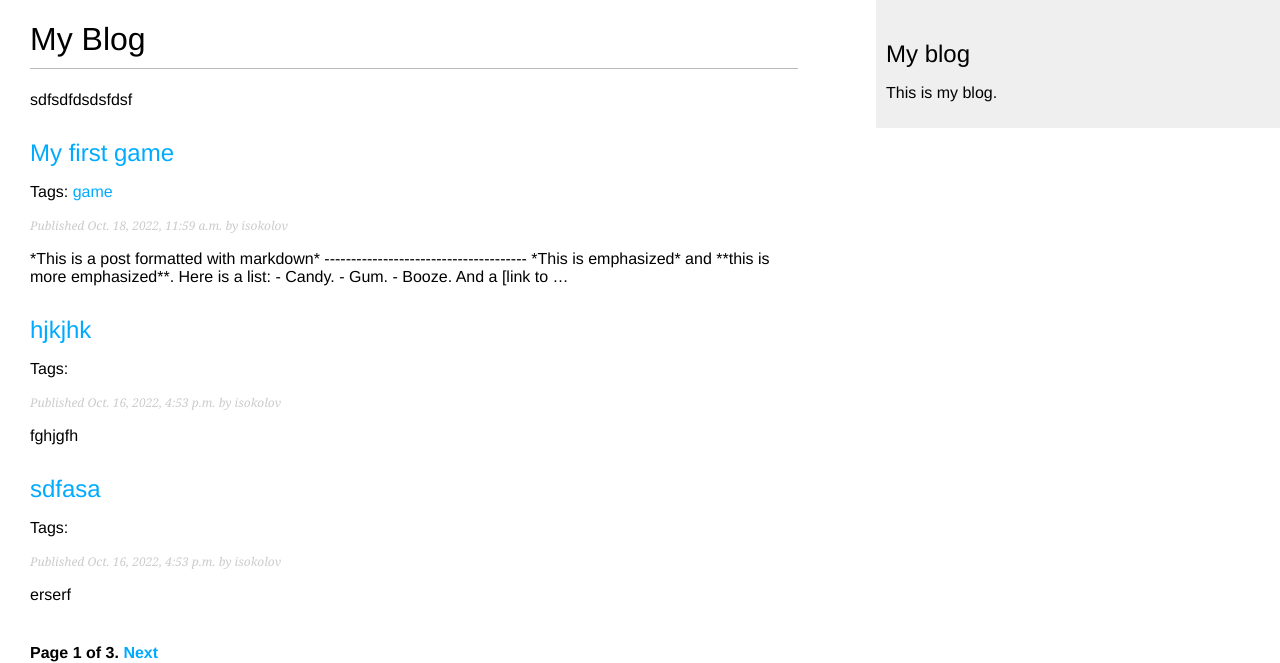
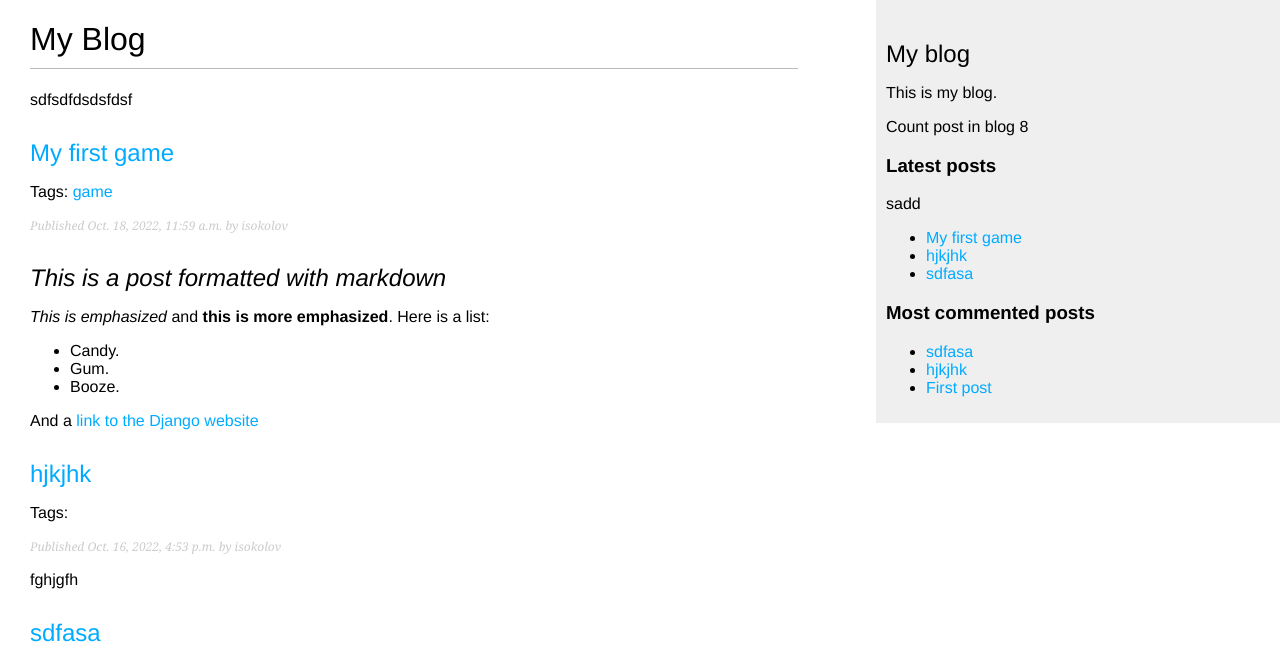
Before and after one commit to isokolovJINR/django_app, a Django app: page /blog in a window 1280 px wide. Shown: the top 663 px of the page. Run offline with Django 4.2, Linux system fonts and the light colour scheme; data comes from the database, SQL or seed files in the repository; both versions use the stored data as it was after the commit.

Commit message:
custom template tags and filters

```diff
--- a/mysite/blog/templates/blog/base.html
+++ b/mysite/blog/templates/blog/base.html
@@ -1,3 +1,4 @@
+{% load blog_tags %}
 {% load static %}
 <!DOCTYPE html>
 <html lang="en">
@@ -14,6 +15,19 @@
         <div id="sidebar">
             <h2>My blog</h2>
             <p>This is my blog.</p>
+            <p>Count post in blog {% total_posts %}</p>
+            <h3>Latest posts</h3>
+            {% show_latest_posts 3 %}
+
+            <h3>Most commented posts</h3>
+            {% get_most_commented_posts 3 as most_commentes_posts %}
+            <ul>
+                {% for post in most_commentes_posts %}
+                    <li>
+                        <a href="{{ post.get_absolute_url }}">{{ post.title }}</a>
+                    </li>
+                {% endfor %}
+            </ul>
         </div>
     </body>
 </html>
--- a/mysite/blog/templates/blog/post/detail.html
+++ b/mysite/blog/templates/blog/post/detail.html
@@ -1,11 +1,12 @@
 {% extends "blog/base.html" %}
+{% load blog_tags %}
 {% block title %}{{ post.title }}{% endblock %}
 {% block content %}
     <h1>{{ post.title }}</h1>
     <p class="date">
     Published {{ post.publish }} by {{ post.author }}
     </p>
-    {{ post.body|linebreaks }}
+    {{ post.body|markdown }}
 <h2>Similar posts</h2>
     {% for post in similar_posts %}
         <p>
--- /dev/null
+++ b/mysite/blog/templates/blog/post/latest_posts.html
@@ -0,0 +1,8 @@
+sadd
+<ul>
+    {% for post in latest_posts %}
+        <li>
+            <a href="{{ post.get_absolute_url }}">{{ post.title }}</a>
+        </li>
+    {% endfor %}
+</ul>
--- a/mysite/blog/templates/blog/post/list.html
+++ b/mysite/blog/templates/blog/post/list.html
@@ -1,4 +1,5 @@
 {% extends "blog/base.html" %}
+{% load blog_tags %}
 {% block title %}My Blog{% endblock %}
 {% block content %}
     <h1>My Blog</h1>
@@ -25,7 +26,7 @@
         <p class="date">
             Published {{ post.publish }} by {{ post.author }}
         </p>
-        {{ post.body|truncatewords:30|linebreaks }}
+        {{ post.body|markdown|truncatewords_html:30 }}
     {% endfor %}
 <!--    {% include "./pagination.html" with page=posts %}-->
     {% include "./pagination.html" with page=posts %}
--- /dev/null
+++ b/mysite/blog/templatetags/blog_tags.py
@@ -0,0 +1,31 @@
+import markdown
+from django import template
+from django.db.models import Count
+from django.utils.safestring import mark_safe
+
+from ..models import Post
+
+register = template.Library()
+
+
+@register.simple_tag
+def total_posts():
+    return Post.published.count()
+
+
+@register.inclusion_tag('blog/post/latest_posts.html')
+def show_latest_posts(count=5):
+    latest_post = Post.published.order_by('-publish')[:count]
+    return {'latest_posts': latest_post}
+
+
+@register.simple_tag()
+def get_most_commented_posts(count=5):
+    return Post.published.annotate(
+        total_comments=Count('comments')
+    ).order_by('-total_comments')[:count]
+
+
+@register.filter(name='markdown')
+def markdown_format(text):
+    return mark_safe(markdown.markdown(text))
```
Also changed, not shown: mysite/blog/templatetags/__init__.py (added), mysite/db.sqlite3, 1 other file.
